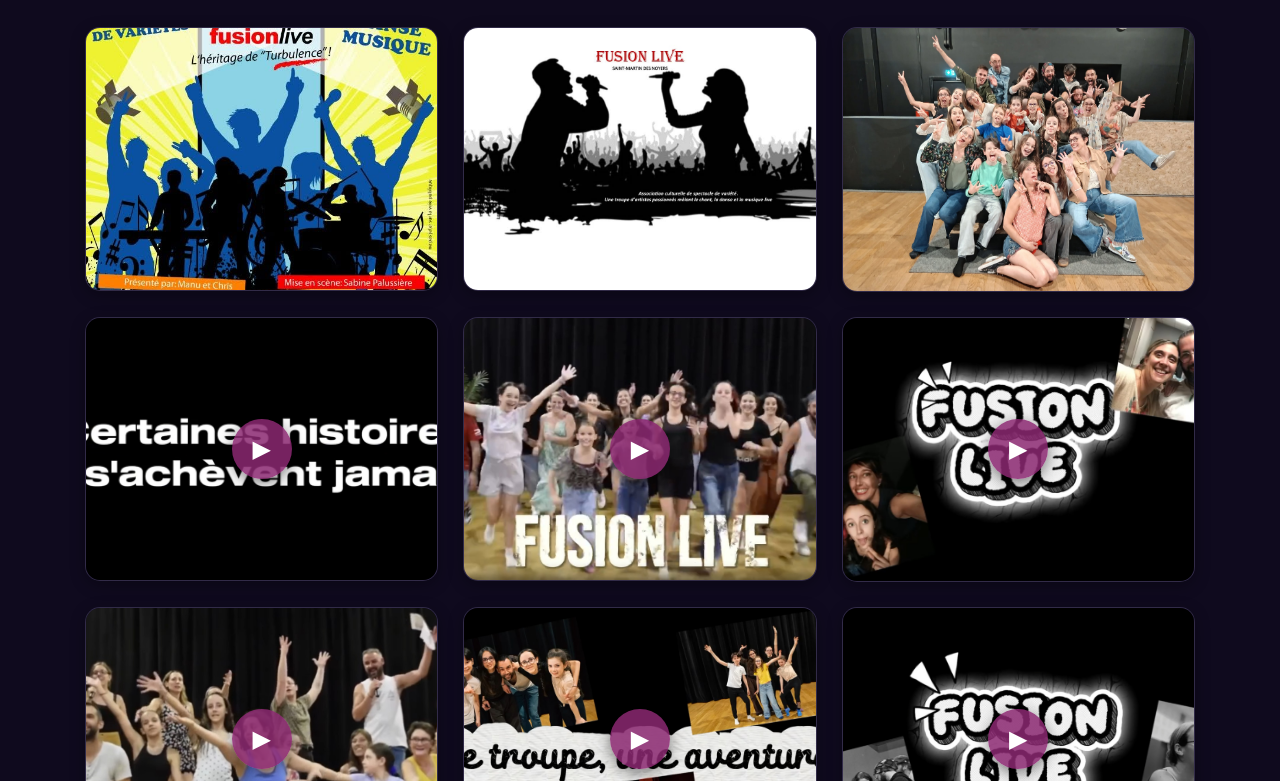
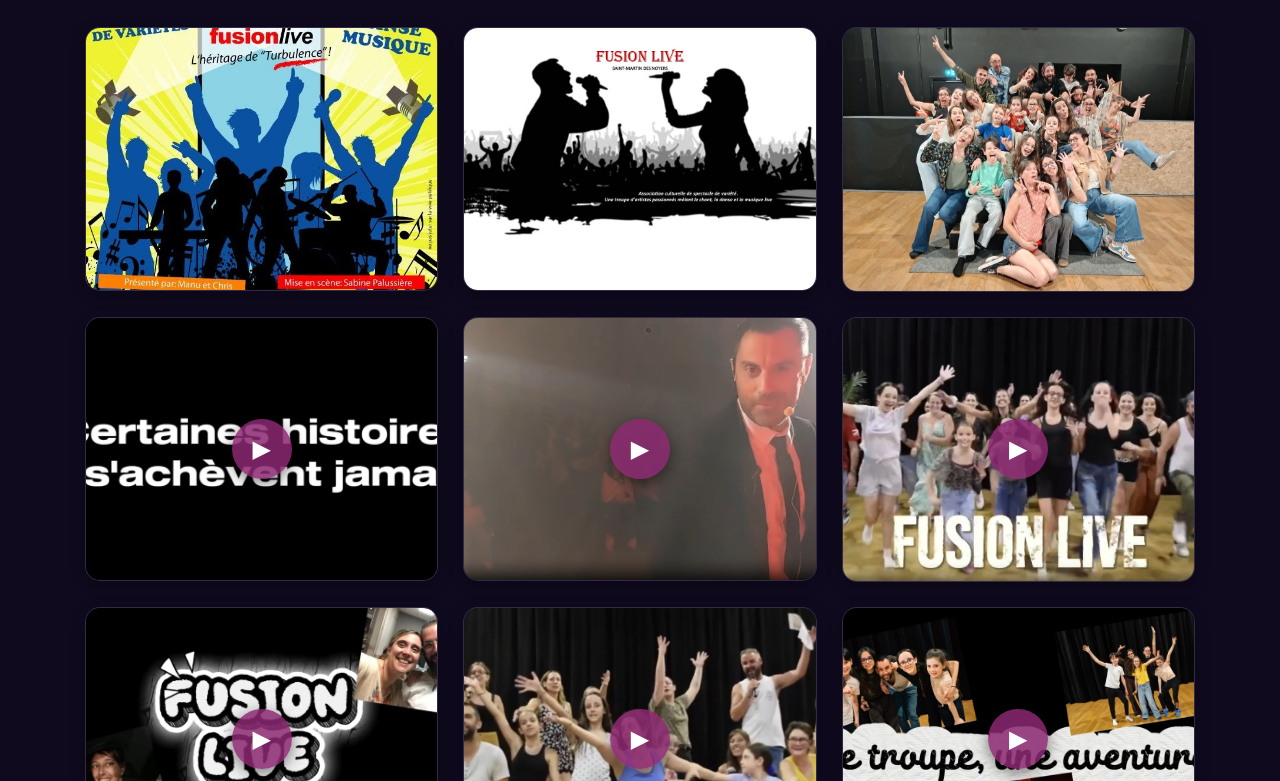
Before and after one commit to Mintaka44/fusionlive, a plain HTML site: page gallery.html in a window 1280 px wide. Shown: the part 392-1173 px from the top of the page. Drawn offline with Linux system fonts and the light colour scheme.

Commit message:
Update gallery.html

```diff
--- a/gallery.html
+++ b/gallery.html
@@ -350,6 +350,12 @@
                 <div class="gallery-caption">Le spectacle approche !</div>
             </div>
 
+			<div class="gallery-item" data-category="videos" data-type="video" data-src="video/manu.mp4">
+                <img src="video/prev-manu.jpg" alt="Aperçu vidéo répétition" loading="lazy">
+                <div class="video-badge">▶</div>
+                <div class="gallery-caption">Martin est présent !</div>
+            </div>
+
             <div class="gallery-item" data-category="videos" data-type="video" data-src="video/banniere_video.mp4">
                 <img src="video/prev-banniere_video.jpg" alt="Aperçu vidéo répétition" loading="lazy">
                 <div class="video-badge">▶</div>
```
